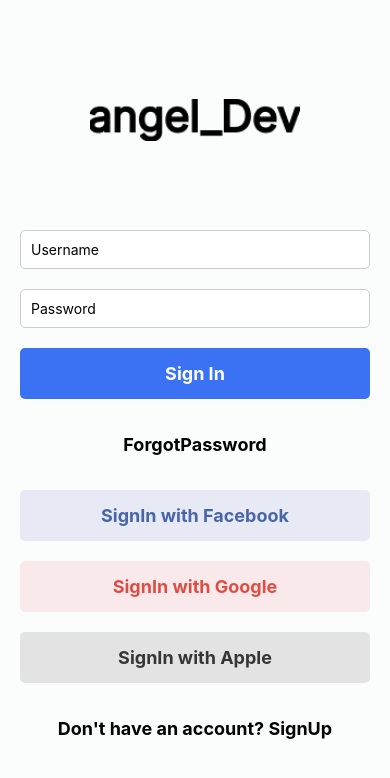
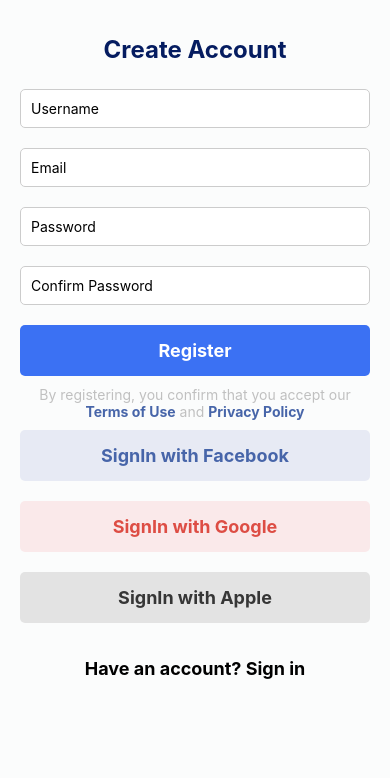
Before and after one commit to Angel-cuba/AWS_Amplify_Authentication, a React Native app: screen / in a window 390 px wide. Shown: the top 778 px of the page. Built offline with nearby package versions, Linux system fonts and the light colour scheme.

Commit message:
SignUp ready

```diff
--- a/App.js
+++ b/App.js
@@ -8,12 +8,14 @@
 
 import React from 'react';
 import {SafeAreaView, StyleSheet} from 'react-native';
-import SigInScreen from './src/screens/SignIn/SigInScreen';
+import SignInScreen from './src/screens/SignIn';
+import SignUpScreen from './src/screens/SignUp';
 
 const App = () => {
   return (
     <SafeAreaView style={styles.root}>
-      <SigInScreen />
+      {/* <SignInScreen /> */}
+      <SignUpScreen />
     </SafeAreaView>
   );
 };
--- /dev/null
+++ b/src/components/SocialButtons/SocialSignInButton.js
@@ -0,0 +1,38 @@
+import React from 'react';
+import CustomButton from '../CustomButton/CustomButton';
+
+const SocialSignInButton = () => {
+  const onSignInWithFacebook = () => {
+    console.warn('SignInWithFacebook');
+  };
+  const onSignInWithGoogle = () => {
+    console.warn('SignInWithGoogle');
+  };
+  const onSignInWithApple = () => {
+    console.warn('SignInWithApple');
+  };
+  return (
+    <>
+      <CustomButton
+        text="SignIn with Facebook"
+        onPress={onSignInWithFacebook}
+        bgColor="#E7EAF4"
+        fgColor="#4765A9"
+      />
+      <CustomButton
+        text="SignIn with Google"
+        onPress={onSignInWithGoogle}
+        bgColor="#FAE9EA"
+        fgColor="#DD4D44"
+      />
+      <CustomButton
+        text="SignIn with Apple"
+        onPress={onSignInWithApple}
+        bgColor="#e3e3e3"
+        fgColor="#363636"
+      />
+    </>
+  );
+};
+
+export default SocialSignInButton;
--- a/src/screens/SignIn/SigInScreen.js
+++ b/src/screens/SignIn/SignInScreen.js
@@ -7,7 +7,8 @@
 } from 'react-native';
 import React from 'react';
 import Input from '../../components/CustomInput/Input';
-import Button from '../../components/CustomButton/Button';
+import CustomButton from '../../components/CustomButton/CustomButton';
+import SocialSignInButton from '../../components/SocialButtons/SocialSignInButton';
 import Logo from '../../../assets/angel_Dev.png';
 
 const SigInScreen = () => {
@@ -22,15 +23,7 @@
   const onForgotPasswordPress = () => {
     console.warn('ForgotPassword');
   };
-  const onSignInWithFacebook = () => {
-    console.warn('SignInWithFacebook');
-  };
-  const onSignInWithGoogle = () => {
-    console.warn('SignInWithGoogle');
-  };
-  const onSignInWithApple = () => {
-    console.warn('SignInWithApple');
-  };
+
   const onDontHaveAccount = () => {
     console.warn('DontHaveAccount');
   };
@@ -49,31 +42,14 @@
           setValue={setPassword}
           secureTextEntry
         />
-        <Button text="Sign In" onPress={onSigInPress} />
-        <Button
+        <CustomButton text="Sign In" onPress={onSigInPress} />
+        <CustomButton
           text="ForgotPassword"
           onPress={onForgotPasswordPress}
           type="third"
         />
-        <Button
-          text="SignIn with Facebook"
-          onPress={onSignInWithFacebook}
-          bgColor="#E7EAF4"
-          fgColor="#4765A9"
-        />
-        <Button
-          text="SignIn with Google"
-          onPress={onSignInWithGoogle}
-          bgColor="#FAE9EA"
-          fgColor="#DD4D44"
-        />
-        <Button
-          text="SignIn with Apple"
-          onPress={onSignInWithApple}
-          bgColor="#e3e3e3"
-          fgColor="#363636"
-        />
-        <Button
+        <SocialSignInButton />
+        <CustomButton
           text="Don't have an account? SignUp"
           onPress={onDontHaveAccount}
           type="third"
--- a/src/screens/SignIn/index.js
+++ b/src/screens/SignIn/index.js
@@ -1 +1 @@
-export {default} from './SigInScreen';
+export {default} from './SignInScreen';
--- a/src/screens/SignUp/SignUpScreen.js
+++ b/src/screens/SignUp/SignUpScreen.js
@@ -0,0 +1,89 @@
+import {View, StyleSheet, ScrollView, Text} from 'react-native';
+import React from 'react';
+import Input from '../../components/CustomInput/Input';
+import Button from '../../components/CustomButton/CustomButton';
+import SocialSignInButton from '../../components/SocialButtons/SocialSignInButton';
+import CustomButton from '../../components/CustomButton/CustomButton';
+
+const SignUpScreen = () => {
+  const [userName, setUserName] = React.useState('');
+  const [email, setEmail] = React.useState('');
+  const [password, setPassword] = React.useState('');
+  const [confirmPassword, setConfirmPassword] = React.useState('');
+
+  const onRegisterPress = () => {
+    console.warn('SignUp');
+  };
+  const onTermsOfUsePress = () => {
+    console.warn('SignInWithFacebook');
+  };
+  const onPrivacyPress = () => {
+    console.warn('SignInWithGoogle');
+  };
+
+  const onSignInPress = () => {
+    console.warn('SignIn');
+  };
+  return (
+    <ScrollView>
+      <View style={styles.root}>
+        <Text style={styles.title}>Create Account</Text>
+        <Input placeholder="Username" value={userName} setValue={setUserName} />
+        <Input placeholder="Email" value={email} setValue={setEmail} />
+        <Input
+          placeholder="Password"
+          value={password}
+          setValue={setPassword}
+          secureTextEntry
+        />
+        <Input
+          placeholder="Confirm Password"
+          value={confirmPassword}
+          setValue={setConfirmPassword}
+          secureTextEntry
+        />
+        <Button text="Register" onPress={onRegisterPress} />
+        <Text style={styles.text}>
+          By registering, you confirm that you accept our{' '}
+          <Text style={styles.link} onPress={onTermsOfUsePress}>
+            Terms of Use
+          </Text>{' '}
+          and{' '}
+          <Text style={styles.link} onPress={onPrivacyPress}>
+            Privacy Policy
+          </Text>
+        </Text>
+
+        <SocialSignInButton />
+        <CustomButton
+          text="Have an account? Sign in"
+          onPress={onSignInPress}
+          type="third"
+        />
+      </View>
+    </ScrollView>
+  );
+};
+
+export default SignUpScreen;
+
+const styles = StyleSheet.create({
+  root: {
+    alignItems: 'center',
+    padding: 20,
+  },
+  title: {
+    fontSize: 24,
+    fontWeight: 'bold',
+    color: '#051C60',
+    margin: 15,
+  },
+  text: {
+    color: 'silver',
+    textAlign: 'center',
+  },
+  link: {
+    color: '#4765A9',
+    fontWeight: 'bold',
+  },
+});
--- /dev/null
+++ b/src/screens/SignUp/index.js
@@ -0,0 +1 @@
+export {default} from './SignUpScreen';
```
Also changed, not shown: src/components/CustomButton/CustomButton.js (renamed from src/components/CustomButton/Button.js).
